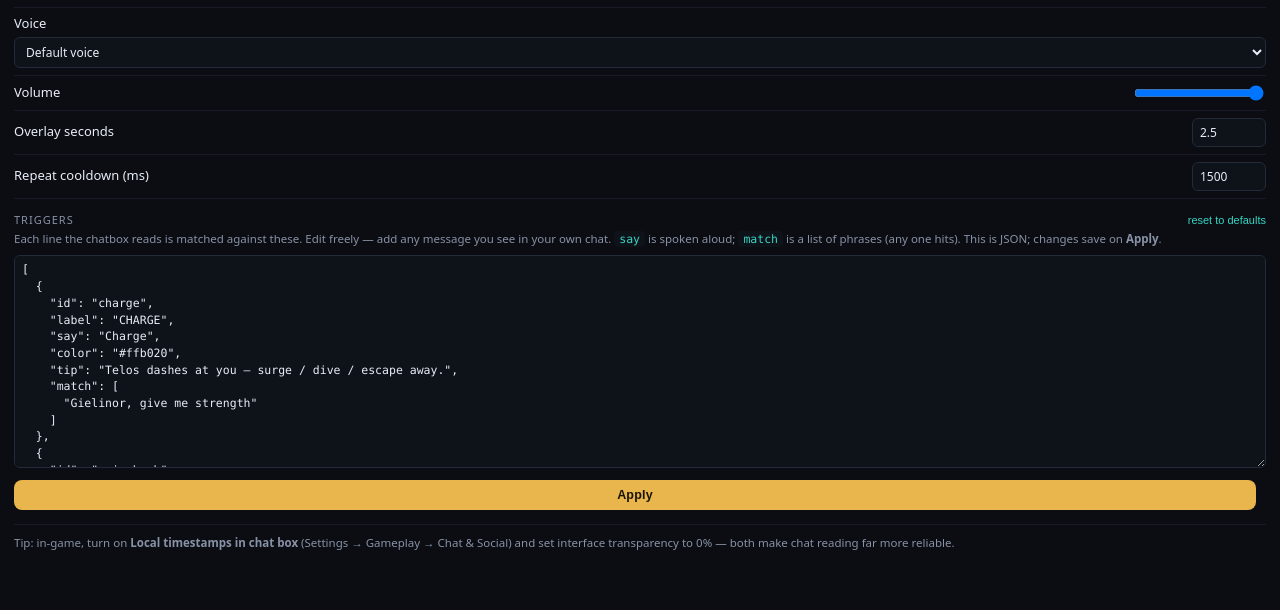
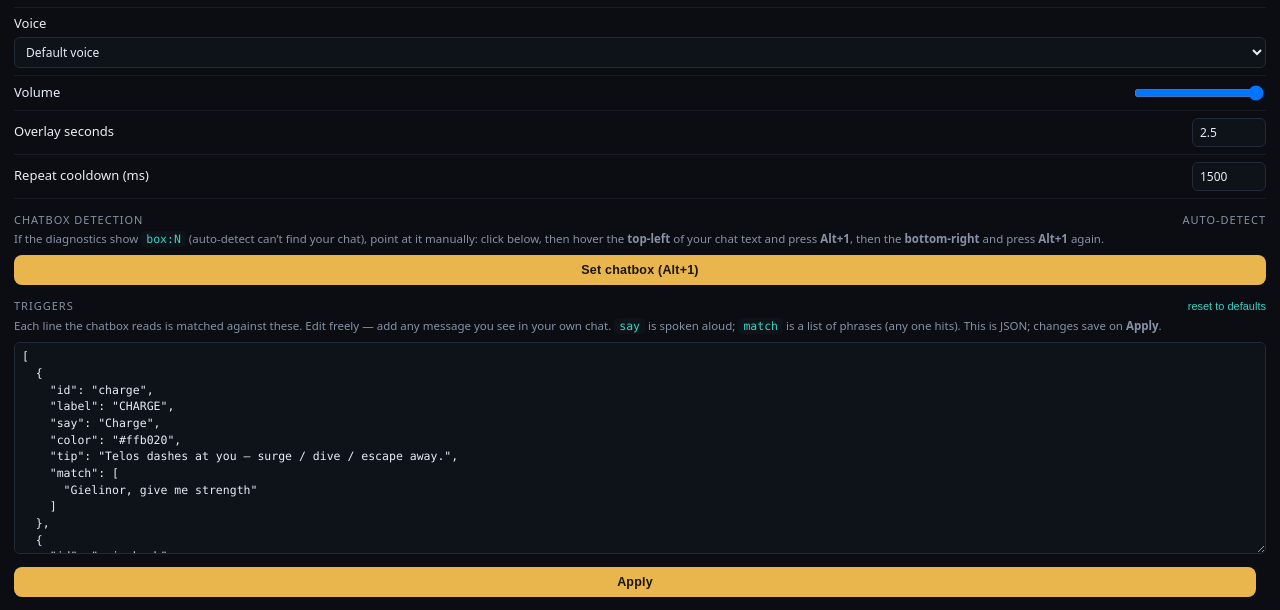
Before and after one commit to Hozzyapps/Telos-Helper, a plain HTML site: page index.html in a window 1280 px wide. Both pictures are taken after a click on the button "Settings". Shown: the part 190-800 px from the top of the page. Drawn offline with Linux system fonts and the light colour scheme.

Commit message:
Update index.html

```diff
--- a/index.html
+++ b/index.html
@@ -102,6 +102,21 @@
 		</label>
 
 		<div class="trig-head">
+			<span>Chatbox detection</span>
+			<span id="manualState" class="muted-tag">Auto-detect</span>
+		</div>
+		<p class="hint">
+			If the diagnostics show <code>box:N</code> (auto-detect can&rsquo;t find your chat),
+			point at it manually: click below, then hover the <b>top-left</b> of your chat text
+			and press <b>Alt+1</b>, then the <b>bottom-right</b> and press <b>Alt+1</b> again.
+		</p>
+		<div class="trig-actions">
+			<button class="btn" id="manualBtn">Set chatbox (Alt+1)</button>
+			<button class="btn ghost" id="clearManualBtn" hidden>Back to auto</button>
+		</div>
+		<div class="hint" id="manualInfo"></div>
+
+		<div class="trig-head">
 			<span>Triggers</span>
 			<button class="link" id="resetTriggers">reset to defaults</button>
 		</div>
```
